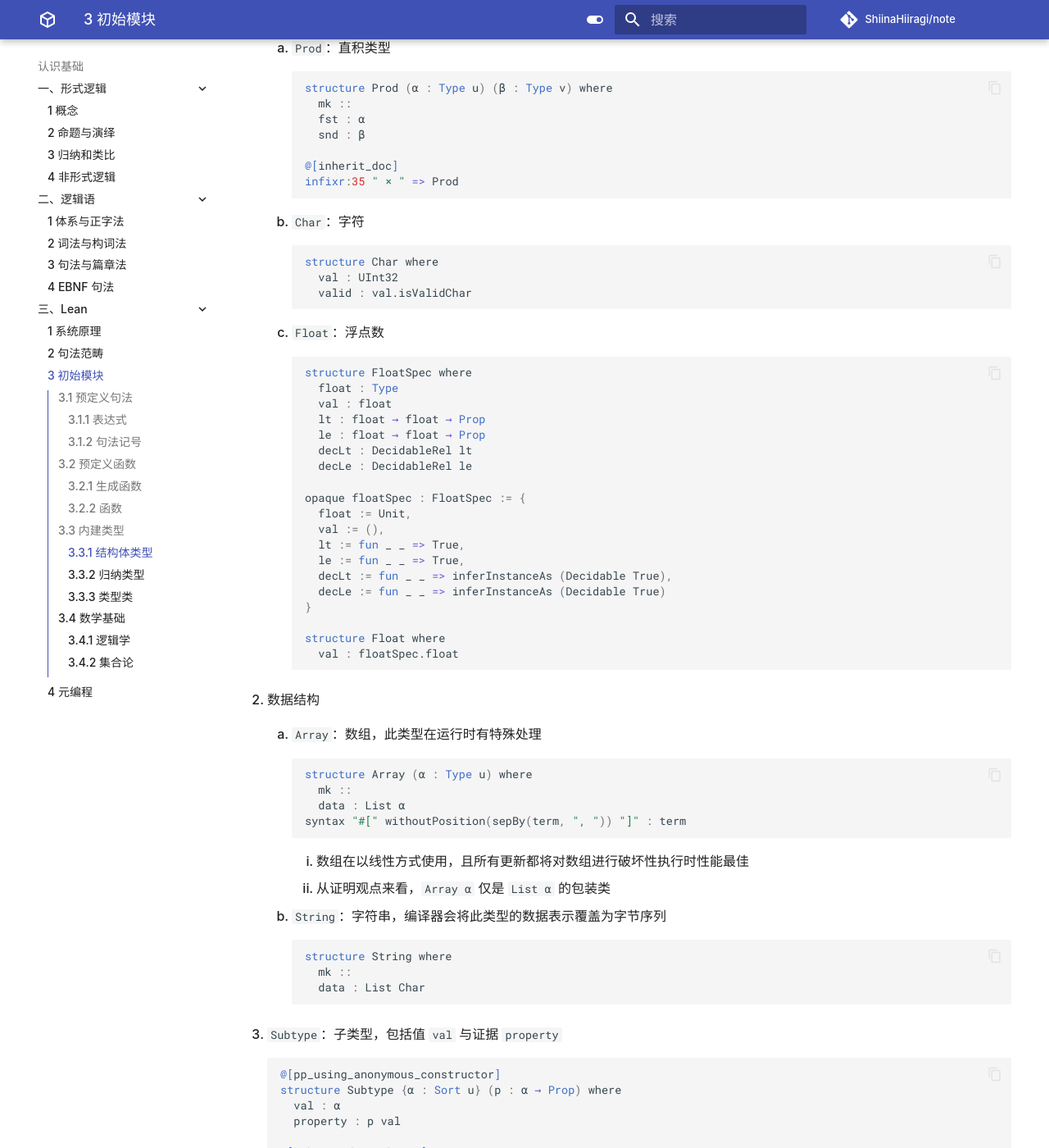
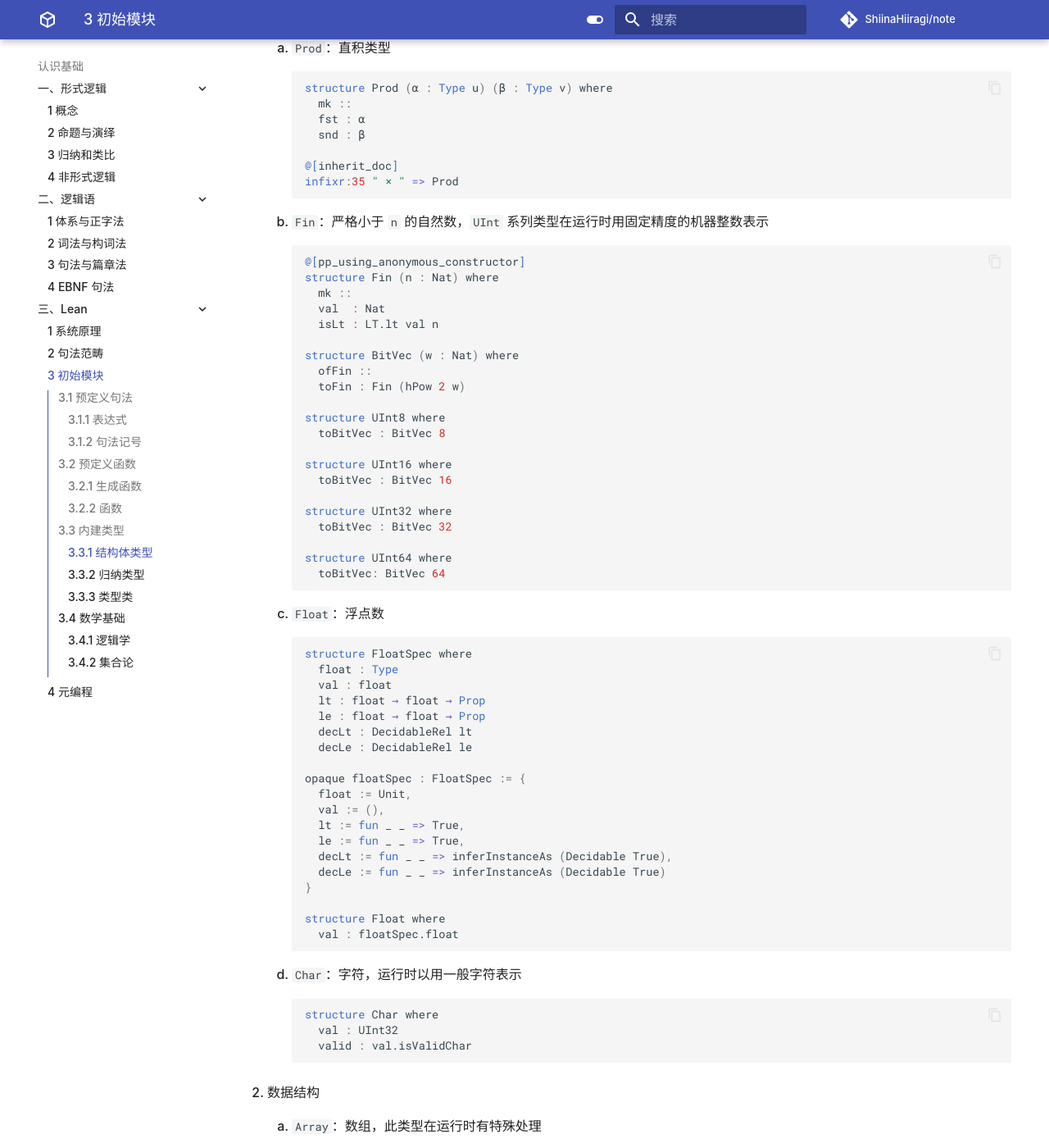
Before and after one commit to ShiinaHiiragi/note, an MkDocs documentation site: the page built from docs/cogn/lean/init.md, in a window 1280 px wide and 1400 px high, scrolled down 3586 px. Shown: the whole window at 82% size. Built offline with MkDocs 1.6.1 and Material for MkDocs 9.7.7, drawn with Linux system fonts in a browser that asks for light colours; comment, search, counter and statistics services are not loaded; some of the changed text lies outside the part shown.

Commit message:
add init

````diff
--- a/docs/cogn/lean/init.md
+++ b/docs/cogn/lean/init.md
@@ -178,12 +178,30 @@
         infixr:35 " × " => Prod
         ```
 
-    2. `Char`：字符
+    2. `Fin`：严格小于 `n` 的自然数，`UInt` 系列类型在运行时用固定精度的机器整数表示
 
         ```lean
-        structure Char where
-          val : UInt32
-          valid : val.isValidChar
+        @[pp_using_anonymous_constructor]
+        structure Fin (n : Nat) where
+          mk ::
+          val  : Nat
+          isLt : LT.lt val n
+
+        structure BitVec (w : Nat) where
+          ofFin ::
+          toFin : Fin (hPow 2 w)
+
+        structure UInt8 where
+          toBitVec : BitVec 8
+
+        structure UInt16 where
+          toBitVec : BitVec 16
+
+        structure UInt32 where
+          toBitVec : BitVec 32
+
+        structure UInt64 where
+          toBitVec: BitVec 64
         ```
 
     3. `Float`：浮点数
@@ -210,6 +228,14 @@
           val : floatSpec.float
         ```
 
+    4. `Char`：字符，运行时以用一般字符表示
+
+        ```lean
+        structure Char where
+          val : UInt32
+          valid : val.isValidChar
+        ```
+
 2. 数据结构
     1. `Array`：数组，此类型在运行时有特殊处理
 
@@ -223,7 +249,7 @@
         1. 数组在以线性方式使用，且所有更新都将对数组进行破坏性执行时性能最佳
         2. 从证明观点来看，`Array α` 仅是 `List α` 的包装类
 
-    2. `String`：字符串，编译器会将此类型的数据表示覆盖为字节序列
+    2. `String`：字符串，编译器会将此类型的数据表示覆盖为 UTF-8 编码的字节序列
 
         ```lean
         structure String where
@@ -314,16 +340,13 @@
             - `nat_lit` 对应表达式的 `Expr.lit (.natVal n)`
             - 解析器将数字字面值转化为 `(OfNat.ofNat (nat_lit n) : α)`，即使 `α` 为 `Nat`
 
-    2. `Int`：整数，此类型在运行时有特殊处理
+    2. `Int`：整数，当数字较小时直接存储有符号整数，较大的数字（超过 63 位时）使用任意精度 `bignum` 库
 
         ```lean
         inductive Int : Type where
           | ofNat   : Nat → Int
           | negSucc : Nat → Int
         ```
-
-        1. 当数字较小时，直接存储有符号整数
-        2. 较大的数字（超过 63 位时）使用任意精度 `bignum` 库
 
     3. `List`：（有序）列表，以链表形式实现
 
````
